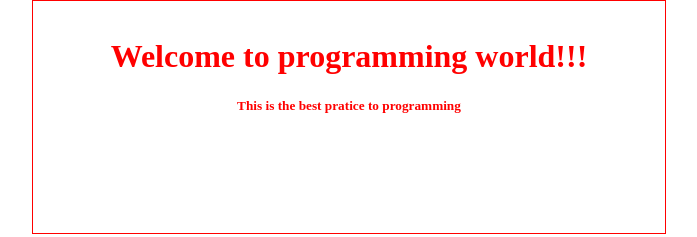
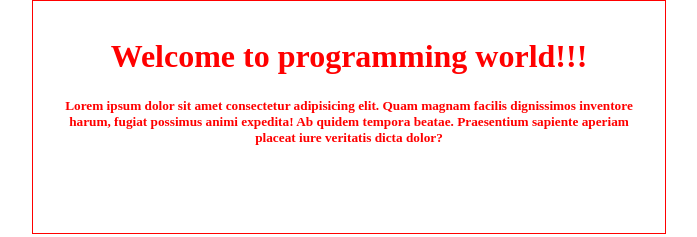
Before and after one commit to criscamih/cursoGit, a plain HTML site: page index.html in a window 1280 px wide. Shown: the whole page, without its empty margins (291-988 px from the left). Drawn offline with Linux system fonts and the light colour scheme.

Commit message:
cuerpo del banner

```diff
--- a/index.html
+++ b/index.html
@@ -10,7 +10,7 @@
 <body>
     <div class="container">
         <h1>Welcome to programming world!!!</h1>
-        <h5>This is the best pratice to programming</h5>
+        <h5>Lorem ipsum dolor sit amet consectetur adipisicing elit. Quam magnam facilis dignissimos inventore harum, fugiat possimus animi expedita! Ab quidem tempora beatae. Praesentium sapiente aperiam placeat iure veritatis dicta dolor?</h5>
     </div>
 </body>
 </html>
```
